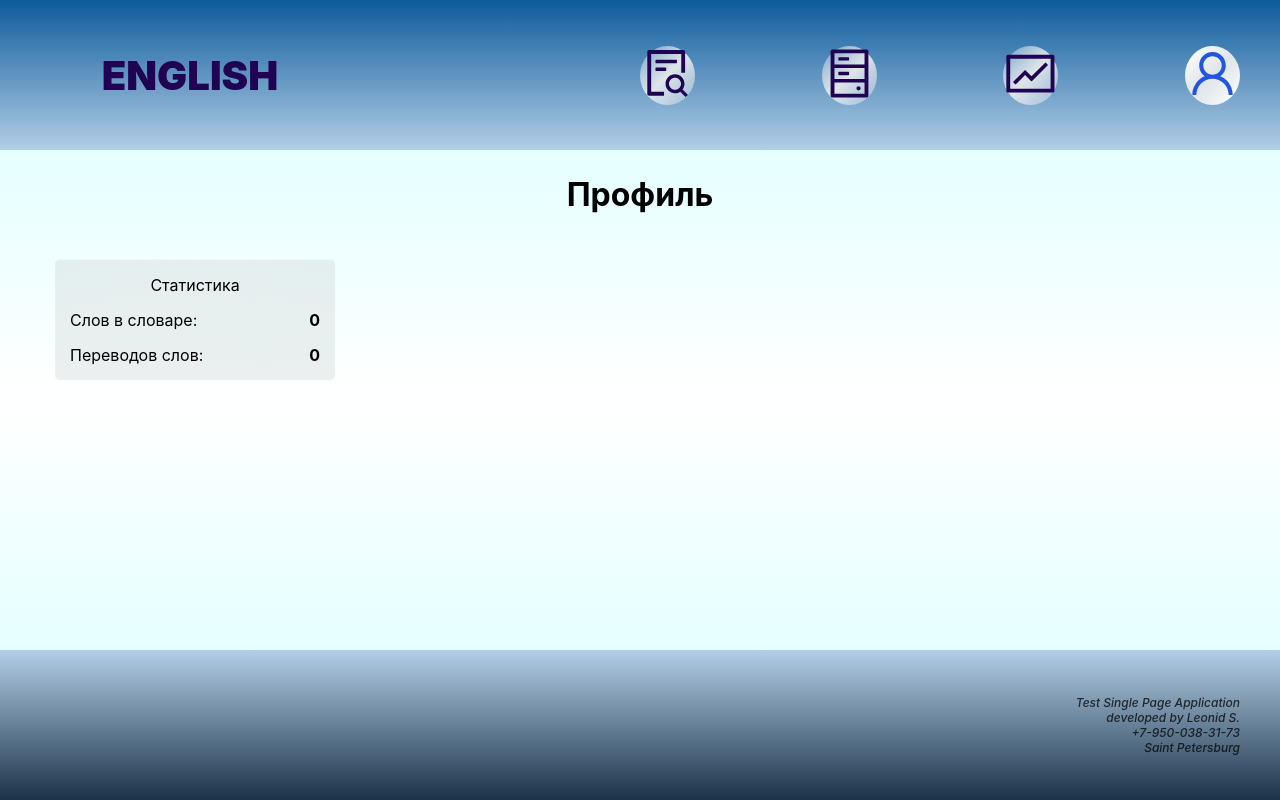
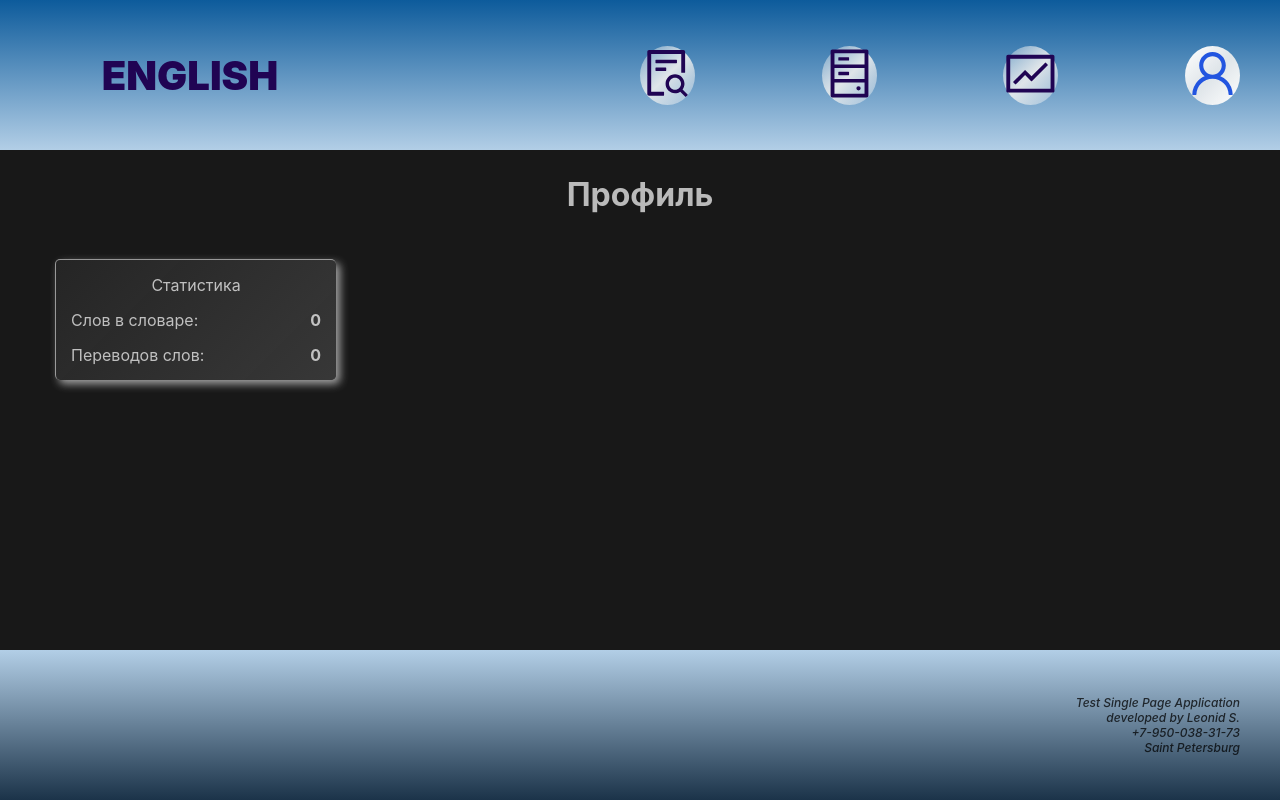
Before and after one commit to AlexCole999/first-project-eng, a React (Create React App) app: page /first-project-eng/profile in a window 1280 px wide. Built offline with nearby package versions, Linux system fonts and the light colour scheme; no server answers; the database is empty.

Commit message:
glass style for MyWords & Profile components

```diff
--- a/src/components/App/Dashboard/Dashboard.css
+++ b/src/components/App/Dashboard/Dashboard.css
@@ -1,7 +1,8 @@
 .dashboard-container{
   display: flex;
   justify-content: center;
-  background: linear-gradient(rgba(0, 255, 255, 0.1),rgb(255, 255, 255),rgba(0, 255, 255, 0.1));
+  background: #181818;
+  color:rgba(255, 255, 255, 0.7);
 }
 .Dashboard{
   grid-area: Dashboard;
--- a/src/components/App/Dashboard/MyWords/WordsCouple/WordsCouple.css
+++ b/src/components/App/Dashboard/MyWords/WordsCouple/WordsCouple.css
@@ -1,7 +1,10 @@
 .WordsCouple{
   display: flex;
   justify-content: space-between;
-  border:2px solid grey;
+  background: linear-gradient(135deg,#3030308e,#494949a6);
+  border-top:1px solid rgba(255, 255, 255, 0.5);
+  border-left:1px solid rgba(255, 255, 255, 0.5);
+  box-shadow: 1px 1px 2px 0px rgb(163, 163, 163);
   border-radius: 5px;
   padding: 8px;
   font-weight: 700;
--- a/src/components/App/Dashboard/Profile/Profile.css
+++ b/src/components/App/Dashboard/Profile/Profile.css
@@ -5,9 +5,10 @@
   padding: 15px;
   width: 250px;
   border-radius: 5px;
-  background: rgb(104, 104, 104, 0.1);
-  backdrop-filter: blur(50px);
-  border-top:1px solid rgba(255, 255, 255, 0.5)
+  background: linear-gradient(135deg,#3030308e,#494949a6);
+  border-top:1px solid rgba(255, 255, 255, 0.5);
+  border-left:1px solid rgba(255, 255, 255, 0.5);
+  box-shadow: 4px 4px 8px 0px rgb(163, 163, 163);
 }
 .statistic-item{
   display: flex;
```
